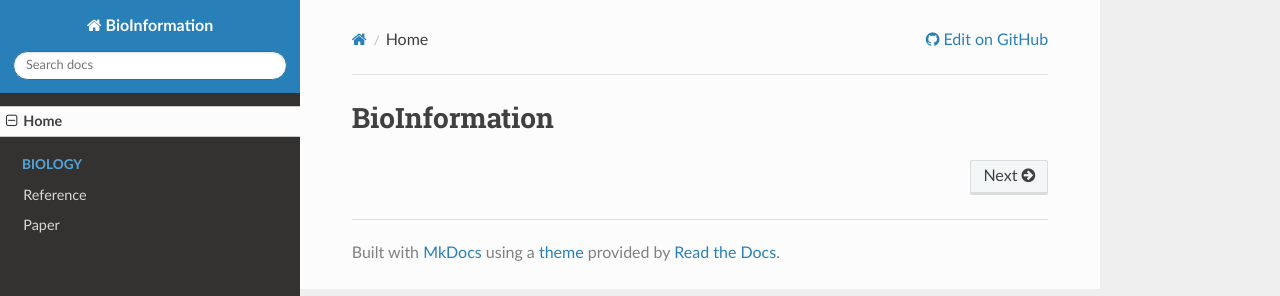
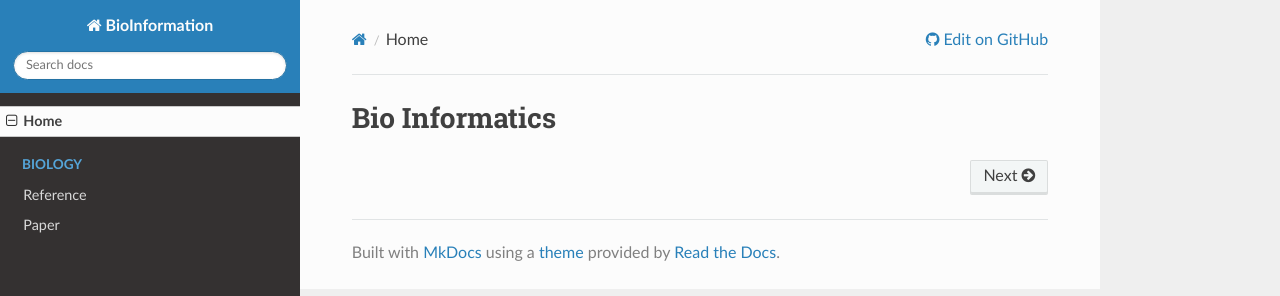
Before and after one commit to WonyoungCho/BI, an MkDocs documentation site: the page built from docs/index.md, in a window 1280 px wide. Shown: the top 296 px of the page. Built offline with MkDocs 1.6.1, drawn with Linux system fonts in a browser that asks for light colours; nearby versions of some CDN libraries; old or Windows-style settings are respelled for this version of MkDocs.

Commit message:
Update index.md

```diff
--- a/docs/index.md
+++ b/docs/index.md
@@ -1 +1 @@
-# BioInformation
+# Bio Informatics
```
